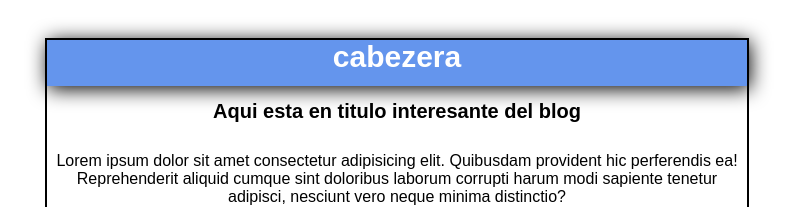
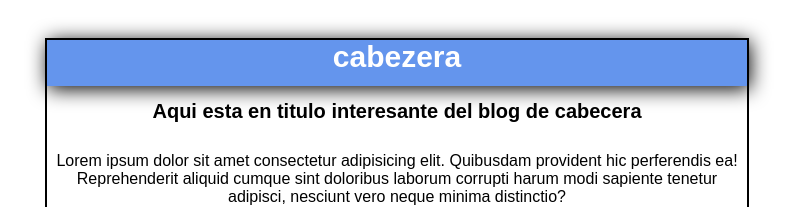
Before and after one commit to IviSoftware/BlogPracticaPlatzi, a plain HTML site: page index.html in a window 1280 px wide. Shown: the top 207 px of the page, without its empty margins (243-1040 px from the left). Drawn offline with Linux system fonts and the light colour scheme.

```diff
--- a/index.html
+++ b/index.html
@@ -17,7 +17,7 @@
             cabezera
         </div>
 
-        <h1>Aqui esta en titulo interesante del blog</h1>
+        <h1>Aqui esta en titulo interesante del blog de cabecera</h1>
 
         <p>Lorem ipsum dolor sit amet consectetur adipisicing elit.
         Quibusdam provident hic perferendis ea! Reprehenderit aliquid cumque sint doloribus laborum corrupti harum modi sapiente
```
